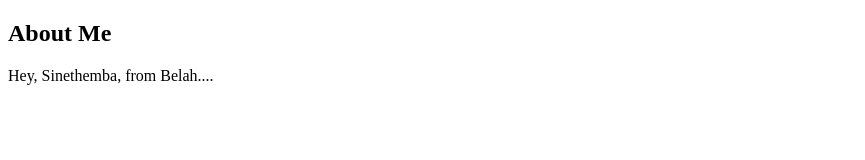
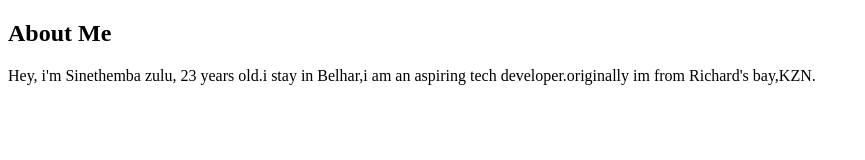
Before and after one commit to Gracepinkie/Practising, a plain HTML site: page about.html in a window 1280 px wide. Shown: the whole page, without its empty margins (0-865 px from the left). Drawn offline with Linux system fonts and the light colour scheme.

Commit message:
more changes

```diff
--- a/about.html
+++ b/about.html
@@ -8,6 +8,7 @@
 </head>
 <body>
     <h2>About Me</h2>
-    <p>Hey, Sinethemba, from Belah....</p>
+    <p>Hey, i'm Sinethemba zulu, 23 years old.i stay in Belhar,i am an aspiring tech developer.originally im from Richard's bay,KZN.</p>
+
 </body>
 </html>
```
